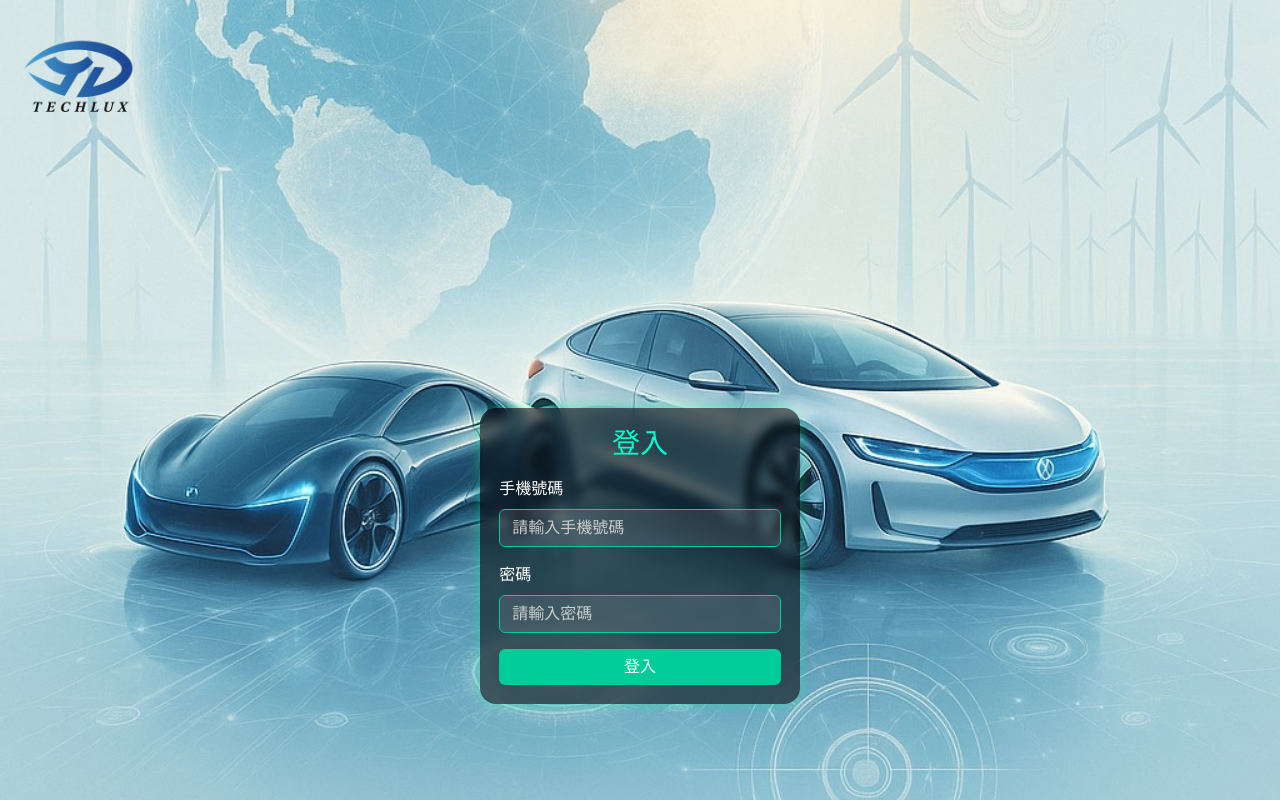
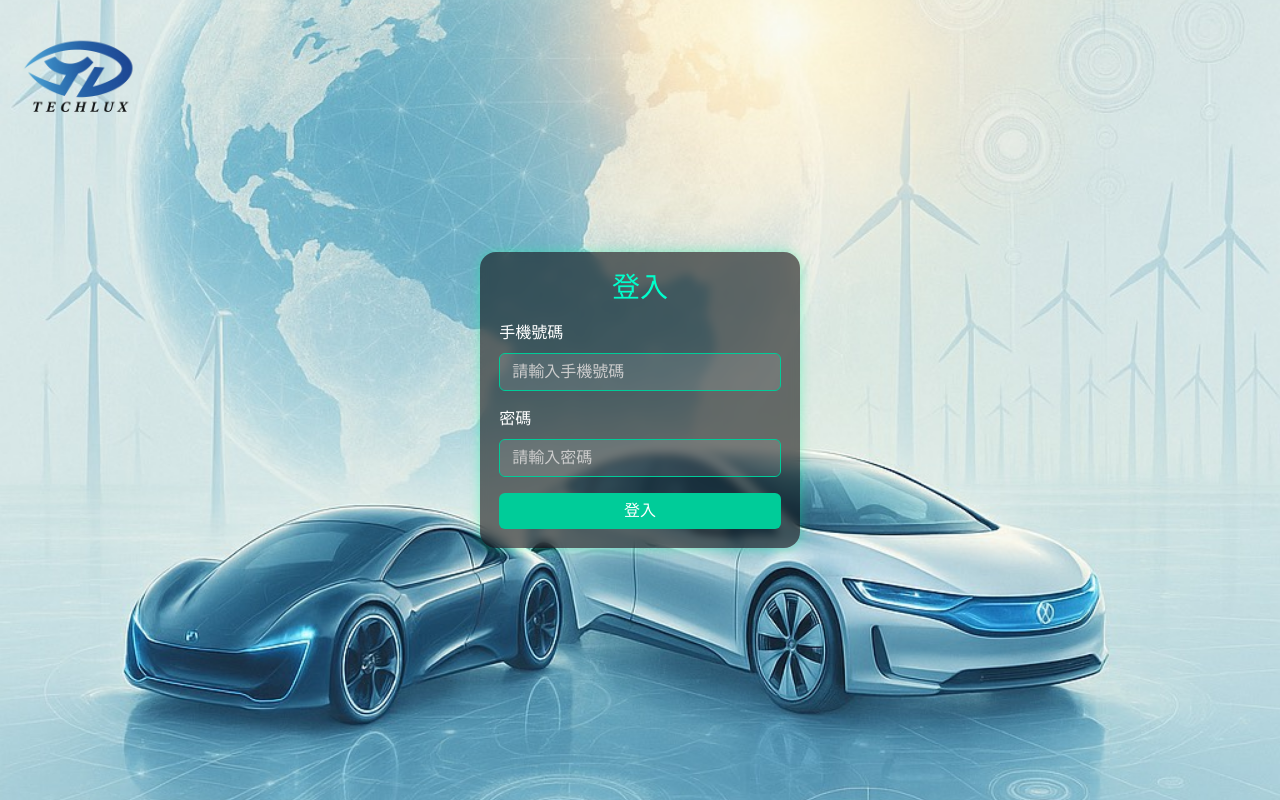
Before and after one commit to Alanisme-star/flask-customer-tracker, a Flask app: page / in a window 1280 px wide. Run offline with Flask 2, Linux system fonts and the light colour scheme; parts of the project's set-up code (start-up, migrations or seed data) failed here and were passed over.

Commit message:
調整登入區塊位置，避免遮住 LOGO，移除 RWD 設計

```diff
--- a/templates/login.html
+++ b/templates/login.html
@@ -10,7 +10,7 @@
       padding: 0;
       height: 100%;
       font-family: 'Poppins', sans-serif;
-      background: url('{{ url_for("static", filename="img/tech_ev_bg.jpg") }}') no-repeat center bottom;
+      background: url('{{ url_for("static", filename="img/tech_ev_bg.jpg") }}') no-repeat center 70%;
       background-size: cover;
       position: relative;
     }
@@ -26,9 +26,9 @@
     .login-container {
       min-height: 100vh;
       display: flex;
-      align-items: flex-end;
+      align-items: center; /* 置中顯示 */
       justify-content: center;
-      padding: 0 1rem 12vh;
+      padding: 1rem;
       position: relative;
       z-index: 1;
     }
```
